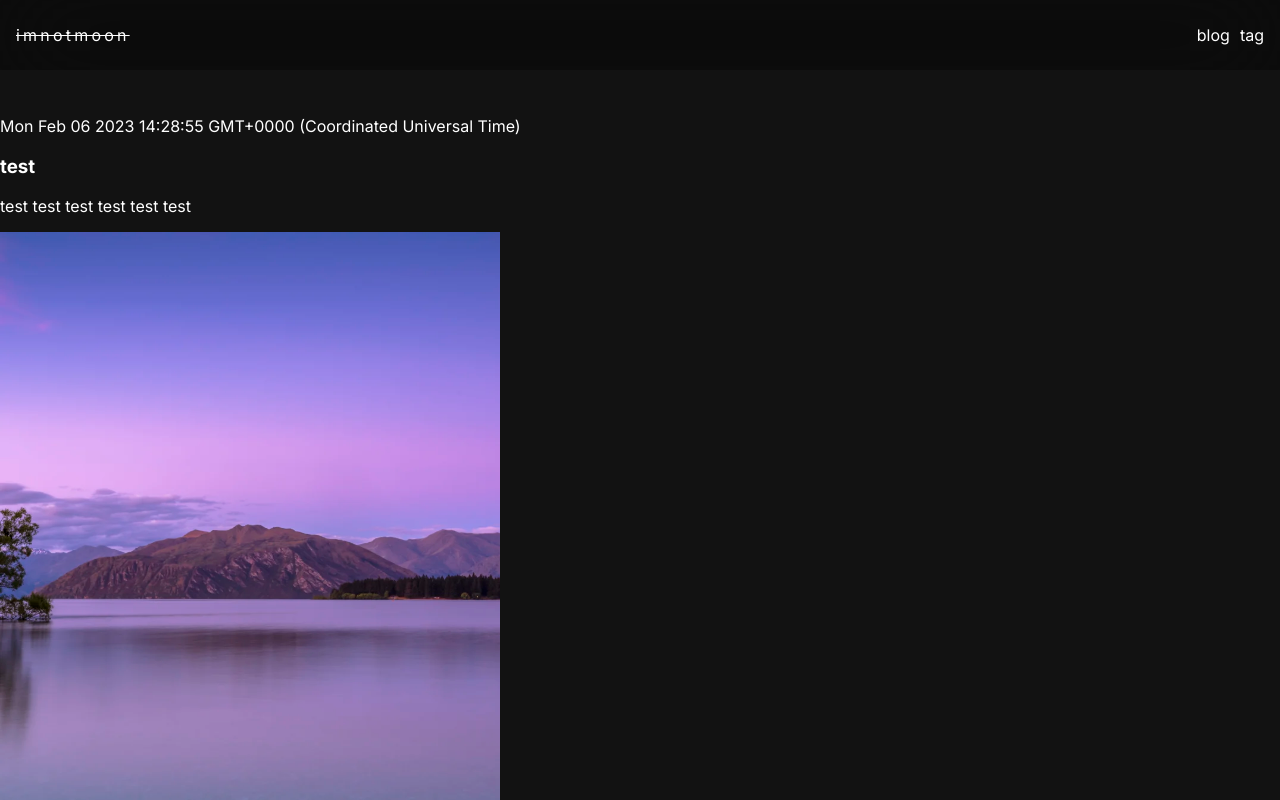
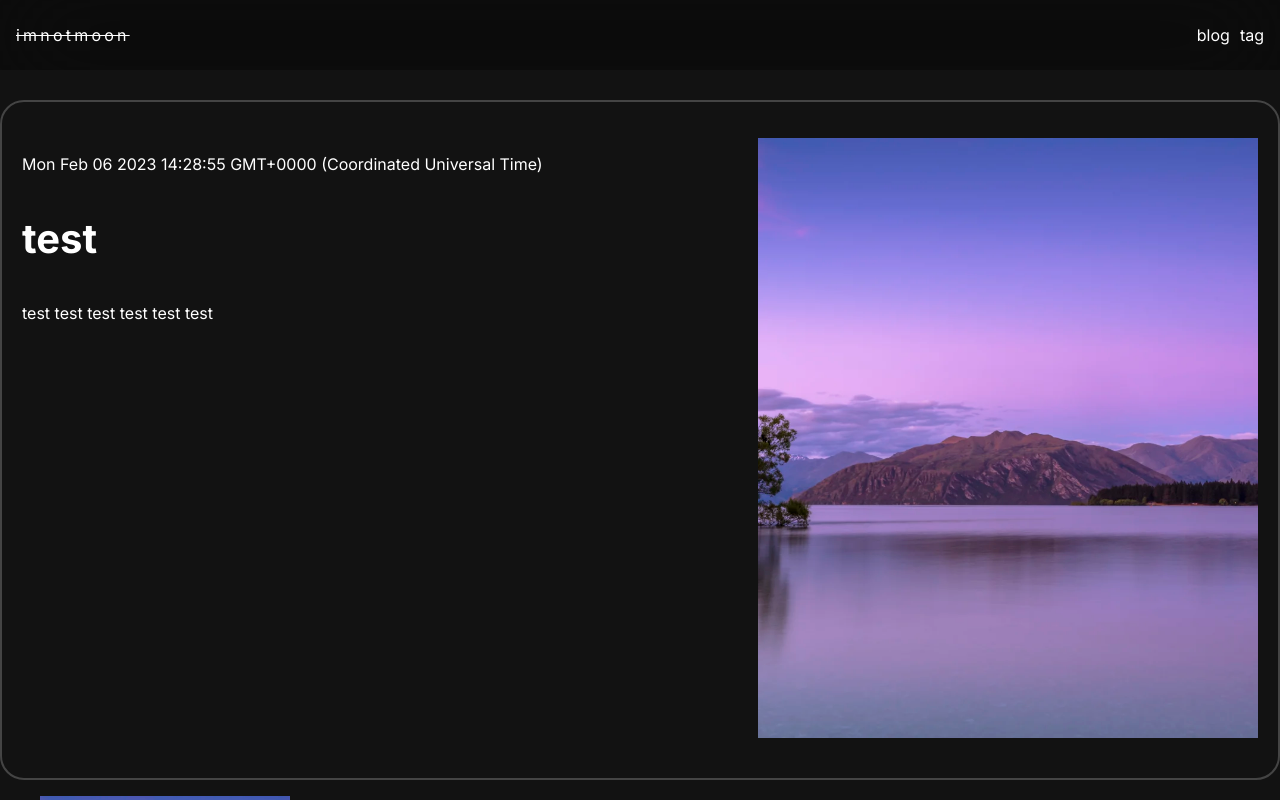
Before and after one commit to imnotmoon/blog, a Next.js app: page / in a window 1280 px wide. Shown: the top 800 px of the page. Built offline with nearby package versions, Linux system fonts and the light colour scheme.

Commit message:
Add some styles to MainPost

```diff
--- a/src/components/post/list/PostList.module.scss
+++ b/src/components/post/list/PostList.module.scss
@@ -1 +1,2 @@
-.root {}
+.root {
+}
--- a/src/components/post/main/MainPost.module.scss
+++ b/src/components/post/main/MainPost.module.scss
@@ -1,10 +1,25 @@
-.root {}
+.root {
+  display: flex;
+  justify-content: space-between;
+  padding: 36px 20px;
+
+  border: 2px solid #444;
+  border-radius: 24px;
+
+  transition: border 0.3s ease;
+
+  &:hover {
+    border-color: #aaa;
+  }
+}
 
 .header {}
 
 .body {}
 
-.title {}
+.title {
+  font-size: 2.5rem;
+}
 
 .description {}
 
```
